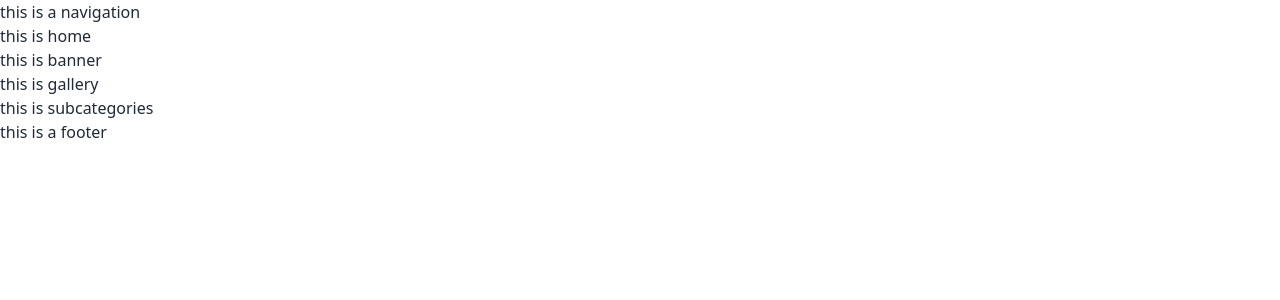
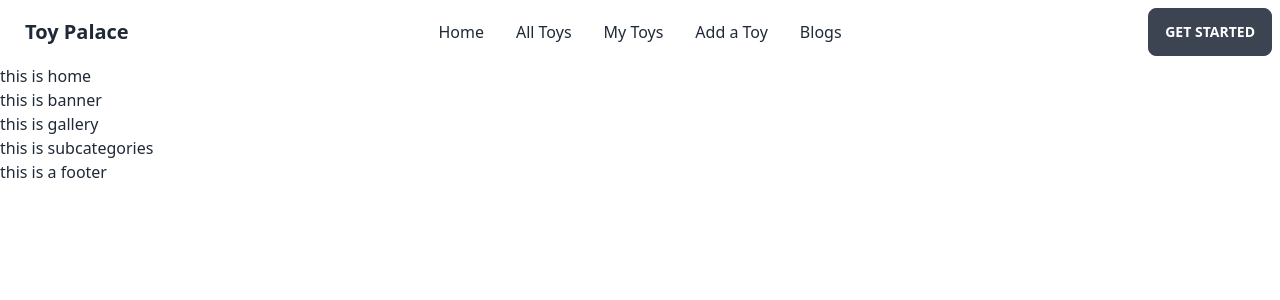
Before and after one commit to mohiminulsemon/Toy-palace-client, a React (Vite) app: page / in a window 1280 px wide. Shown: the top 300 px of the page. Built offline with nearby package versions, Linux system fonts and the light colour scheme.

Commit message:
added link in nav bar

```diff
--- a/src/Pages/Common/Nav.jsx
+++ b/src/Pages/Common/Nav.jsx
@@ -1,11 +1,75 @@
-
+import { Link } from "react-router-dom";
 
 const Nav = () => {
-    return (
-        <div>
-            this is a navigation
+  return (
+    <div>
+      <div className="navbar bg-base-100">
+        <div className="navbar-start">
+          <div className="dropdown">
+            <label tabIndex={0} className="btn btn-ghost lg:hidden">
+              <svg
+                xmlns="http://www.w3.org/2000/svg"
+                className="h-5 w-5"
+                fill="none"
+                viewBox="0 0 24 24"
+                stroke="currentColor"
+              >
+                <path
+                  strokeLinecap="round"
+                  strokeLinejoin="round"
+                  strokeWidth="2"
+                  d="M4 6h16M4 12h8m-8 6h16"
+                />
+              </svg>
+            </label>
+            <ul
+              tabIndex={0}
+              className="menu menu-compact dropdown-content mt-3 p-2 shadow bg-base-100 rounded-box w-52"
+            >
+              <li>
+                <Link to = "/" >Home</Link>
+              </li>
+              <li>
+                <Link to = "/alltoys" >All Toys</Link>
+              </li>
+              <li>
+                <Link to = "/mytoys" >My Toys</Link>
+              </li>
+              <li>
+                <Link to = "/addtoys" >Add a Toy</Link>
+              </li>
+              <li>
+                <Link to = "/blogs" >Blogs</Link>
+              </li>
+            </ul>
+          </div>
+          <a className="btn btn-ghost normal-case text-xl">Toy Palace</a>
         </div>
-    );
+        <div className="navbar-center hidden lg:flex">
+          <ul className="menu menu-horizontal px-1">
+            <li>
+              <Link to = "/" >Home</Link>
+            </li>
+            <li>
+              <Link to = "/alltoys" >All Toys</Link>
+            </li>
+            <li>
+              <Link to = "/mytoys" >My Toys</Link>
+            </li>
+            <li>
+              <Link to = "/addtoys" >Add a Toy</Link>
+            </li>
+            <li>
+              <Link to = "/blogs" >Blogs</Link>
+            </li>
+          </ul>
+        </div>
+        <div className="navbar-end">
+          <a className="btn">Get started</a>
+        </div>
+      </div>
+    </div>
+  );
 };
 
 export default Nav;
```
